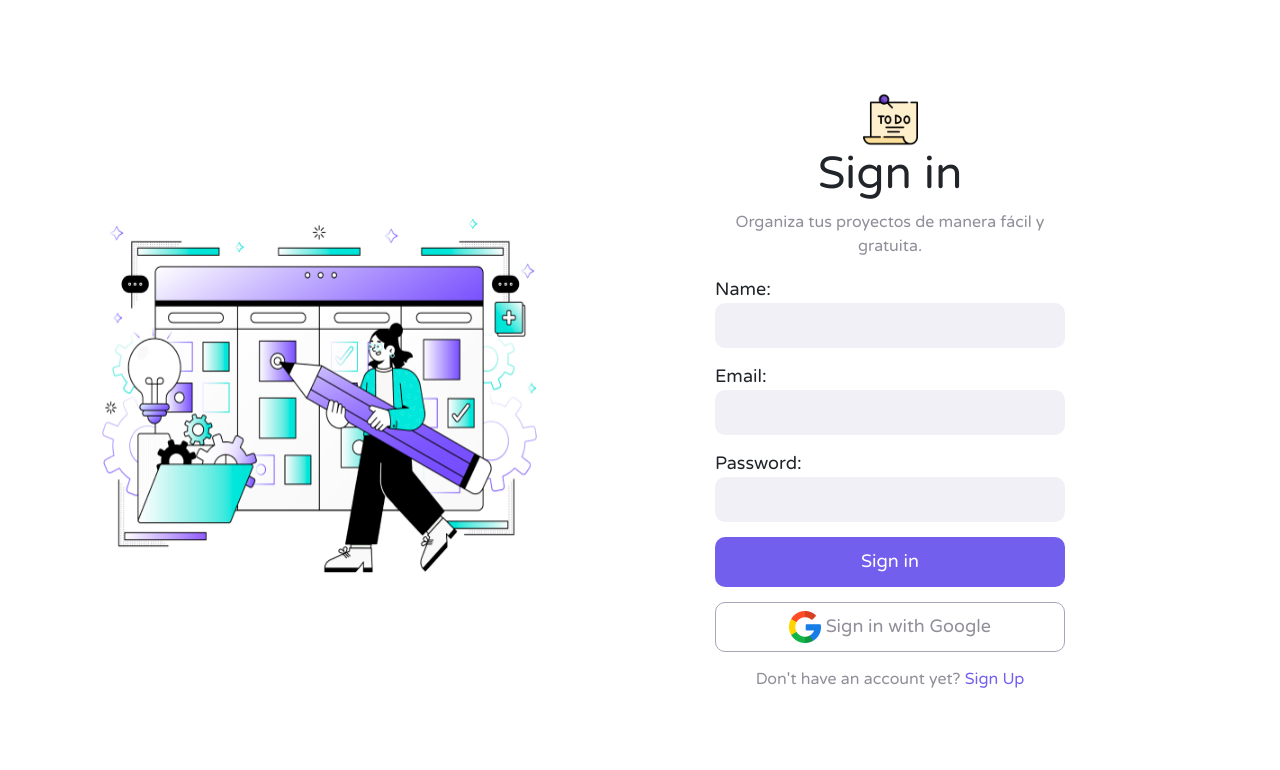
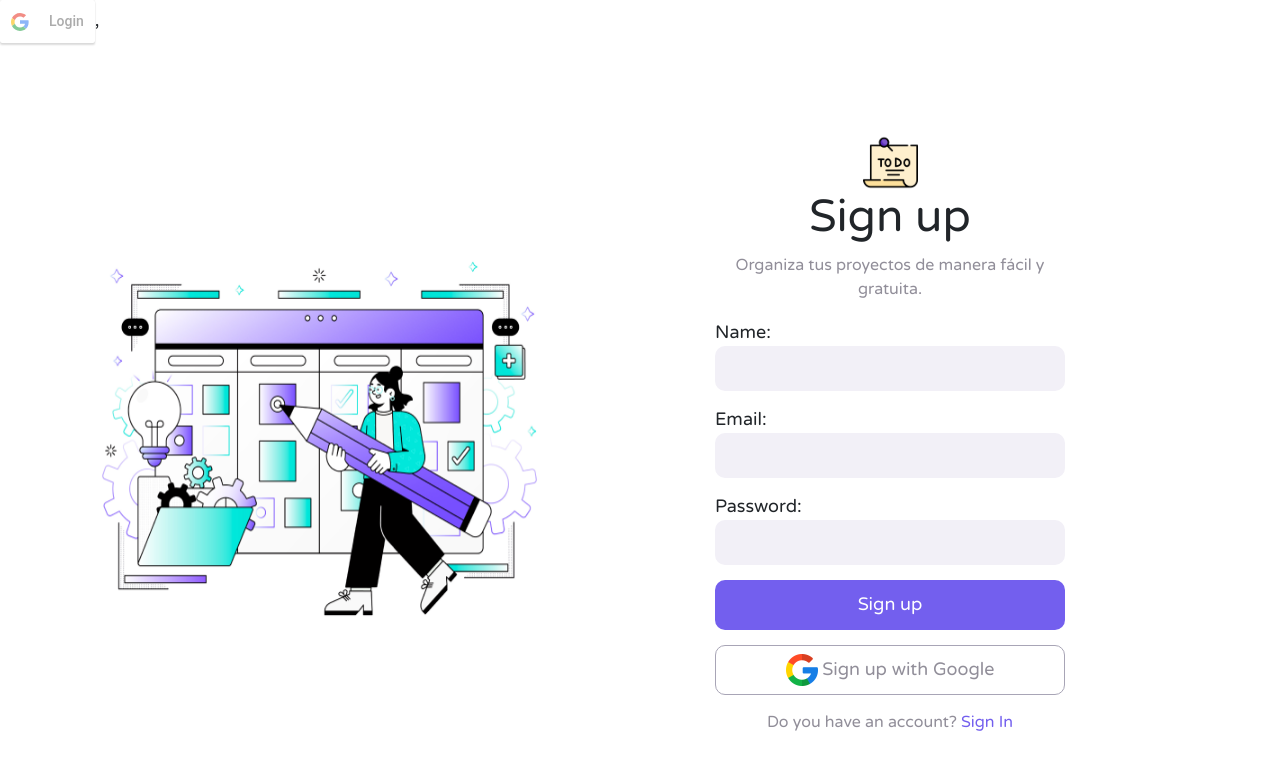
Before and after one commit to lindalopezc/LIM017-notes, a React (Create React App) app: page / in a window 1280 px wide. Shown: the top 770 px of the page. Built offline with nearby package versions, Linux system fonts and the light colour scheme.

Commit message:
add google-login library

```diff
--- a/package.json
+++ b/package.json
@@ -8,6 +8,7 @@
     "@testing-library/user-event": "^13.5.0",
     "react": "^18.2.0",
     "react-dom": "^18.2.0",
+    "react-google-login": "^5.2.2",
     "react-hook-form": "^7.33.1",
     "react-icons": "^4.4.0",
     "react-router-dom": "^6.3.0",
--- a/src/App.js
+++ b/src/App.js
@@ -5,20 +5,31 @@ import Register from '../src/components/Register';
 import Profile from './components/Profile';
 import RecycleBin from './components/RecycleBin';
 import Projects from "./components/Projects";
-import Project from "./components/Project";
 import Board from './components/Board';
+import { GoogleLogin } from 'react-google-login';
+
 
 function App() {
+  const responseGoogle = (response) => {
+    console.log(response);
+  }
   return (
     <div className="App">
+    <GoogleLogin
+    clientId="658977310896-knrl3gka66fldh83dao2rhgbblmd4un9.apps.googleusercontent.com"
+    buttonText="Login"
+    onSuccess={responseGoogle}
+    onFailure={responseGoogle}
+    cookiePolicy={'single_host_origin'}
+    />,
+
     <Routes>
-        <Route path="/" element={<Login />} exact/>
-        <Route path="/register" element={<Register/>} />
+        <Route path="/" element={<Register/>} exact/>
+        <Route path="/login" element={<Login/>} />
         <Route path="/login" element={<Login/>} />
         <Route path="/profile" element={<Profile/>} />
         <Route path="/recycle-bin" element={<RecycleBin/>} />
         <Route path="/projects" element={<Projects/>} />
-        <Route path="/project" element={<Project/>} />
         <Route path="/board" element={<Board/>} />
       </Routes>
     </div>
--- a/src/scss/abstracts/_mixins.scss
+++ b/src/scss/abstracts/_mixins.scss
@@ -6,6 +6,7 @@
 	border-radius: 10px;
 	margin-bottom: 15px;
 	padding: 10px;
+	outline: none;
 }
 @mixin button{
 	border-color: transparent;
--- a/src/scss/components/_login.scss
+++ b/src/scss/components/_login.scss
@@ -4,7 +4,7 @@
 	align-items: center;
 	justify-content: center;
 	h1{
-			align-self: center;
+		align-self: center;
 	}
 	p{
 		font-style: normal;
--- a/src/scss/components/_register.scss
+++ b/src/scss/components/_register.scss
@@ -61,7 +61,7 @@
 
 @media (min-width: 768px) and (orientation: landscape){
 	.register{
-			&_kamban{
+			&__kamban{
 					display: flex;
 					justify-content: center;
 					align-items: center;
```
Also changed, not shown: 1 other file (tests, documents, lock files or other folders).
